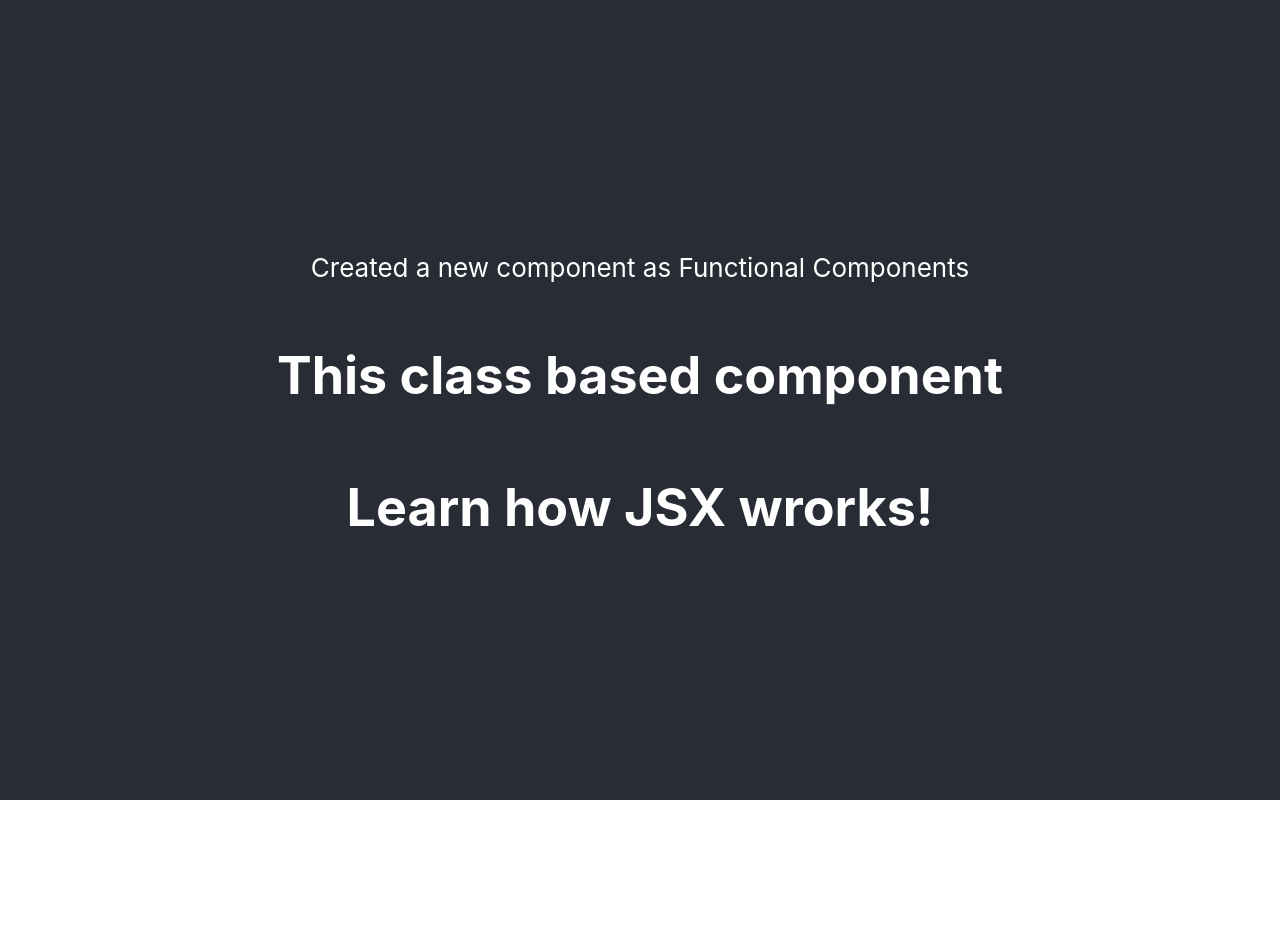
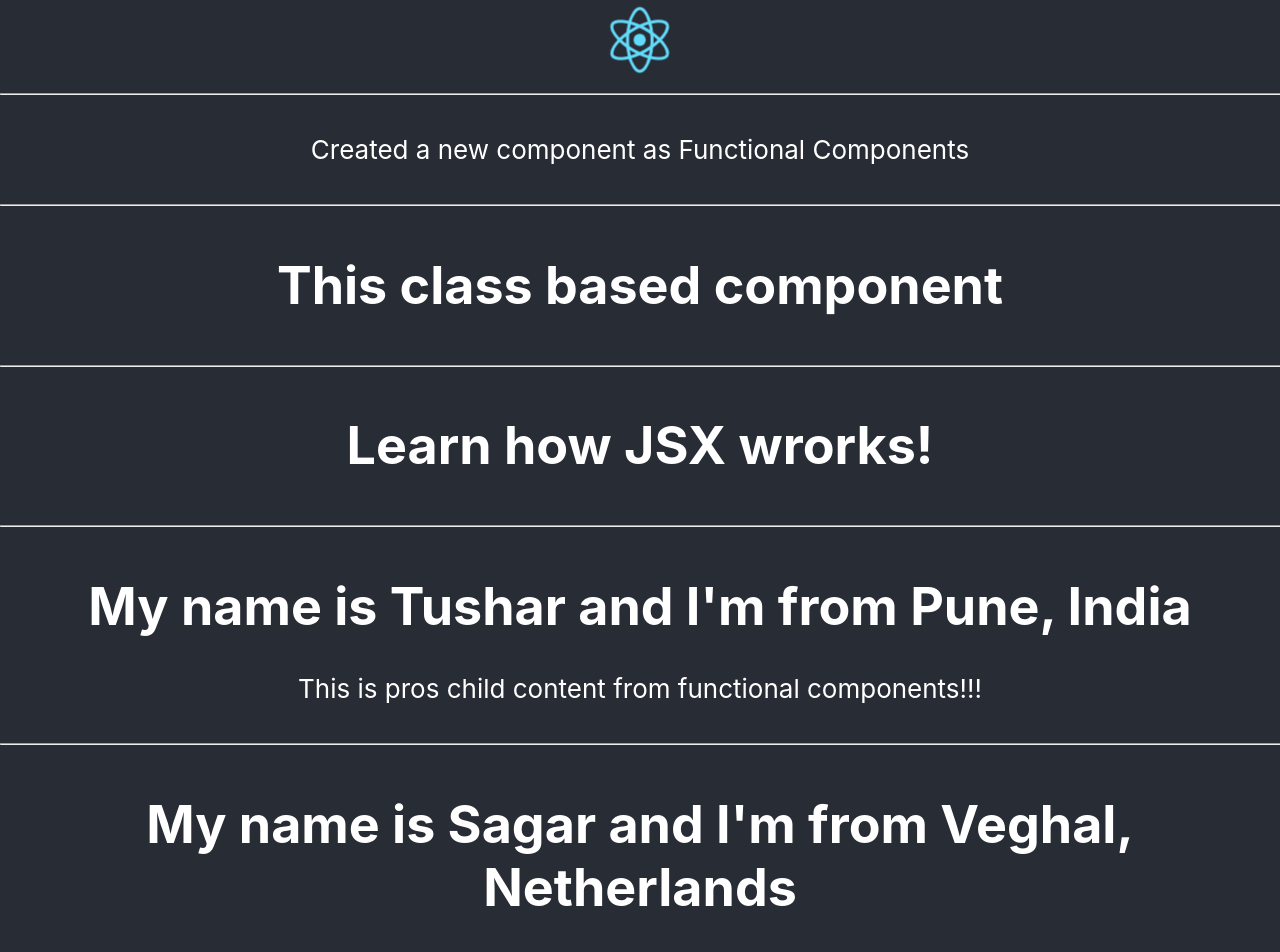
Before and after one commit to jagtap0920/react-tutorial, a React (Create React App) app: page / in a window 1280 px wide. Shown: the top 952 px of the page. Before the commit the page ends 800 px from the top, so only its background shows below. Built offline with nearby package versions, Linux system fonts and the light colour scheme.

Commit message:
[TASK] Learn pros

```diff
--- a/src/App.css
+++ b/src/App.css
@@ -3,7 +3,7 @@
 }
 
 .App-logo {
-  height: 40vmin;
+  height: 10vmin;
   pointer-events: none;
 }
 
@@ -13,9 +13,13 @@
   }
 }
 
-.App-header {
+hr {
+  width: 100%;
+}
+
+.App-header, .App-body {
   background-color: #282c34;
-  min-height: 100vh;
+  min-height: 10vh;
   display: flex;
   flex-direction: column;
   align-items: center;
--- a/src/App.js
+++ b/src/App.js
@@ -4,15 +4,40 @@ import './App.css';
 import Greet from './components/Greet';
 import Welcmone from './components/Welcome';
 import Jsx from './components/Jsx';
+import LearnPropsFunctionalComponents from './components/04-LearnPropsFunctionalComponents';
+import LearnPropsClassComponents from './components/04-LearnPropsClassComponents';
 
 function App() {
   return (
     <div className="App">
+
       <header className="App-header">
+        <img src={logo} className="App-logo" alt="logo" />
+      </header>
+
+      <div className="App-body">
+        <hr />
+
         <Greet />
+        <hr />
+
         <Welcmone />
+        <hr />
+
         <Jsx />
-      </header>
+        <hr />
+
+        <LearnPropsFunctionalComponents name='Tushar' country='Pune, India'>
+          <p>This is pros child content from functional components!!!</p>
+        </LearnPropsFunctionalComponents>
+        <hr />
+
+        <LearnPropsClassComponents name='Sagar' country='Veghal, Netherlands'>
+          <p>This is pros child content from class components!!!</p>
+        </LearnPropsClassComponents>
+        <hr />
+
+      </div>
     </div>
   );
 }
--- /dev/null
+++ b/src/components/04-LearnPropsClassComponents.js
@@ -0,0 +1,14 @@
+import React, {Component} from 'react';
+
+class LearnPropsClassComponents extends Component {
+    render () {
+        return (
+            <div>
+                <h1>My name is {this.props.name} and I'm from {this.props.country}</h1>
+                {this.props.children}
+            </div>
+        );
+    }
+}
+
+export default LearnPropsClassComponents;
--- /dev/null
+++ b/src/components/04-LearnPropsFunctionalComponents.js
@@ -0,0 +1,21 @@
+/**
+ * Props short for properties, is the optional input that your component can accept.
+ * It also allows the component content to be dynamic.
+ *
+ * All content must wrap in one container.
+ * To print child element form props us `{props.children}`
+ */
+
+ import React from 'react';
+
+ const LearnPropsFunctionalComponents = (props) => {
+    console.log(props); // {name: 'Tushar', country: 'India'}
+    return (
+        <div>
+            <h1> My name is {props.name} and I'm from {props.country} </h1>
+            {props.children}
+        </div>
+    );
+ }
+
+ export default LearnPropsFunctionalComponents;
```
